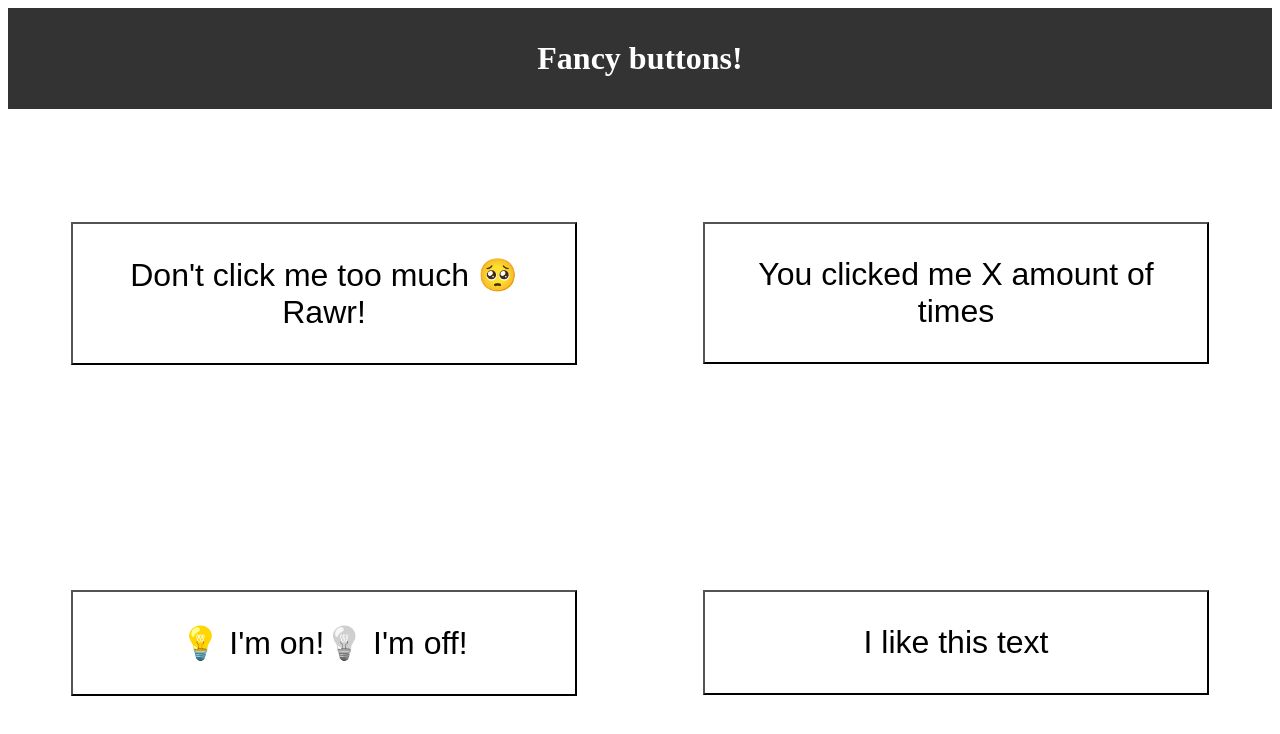
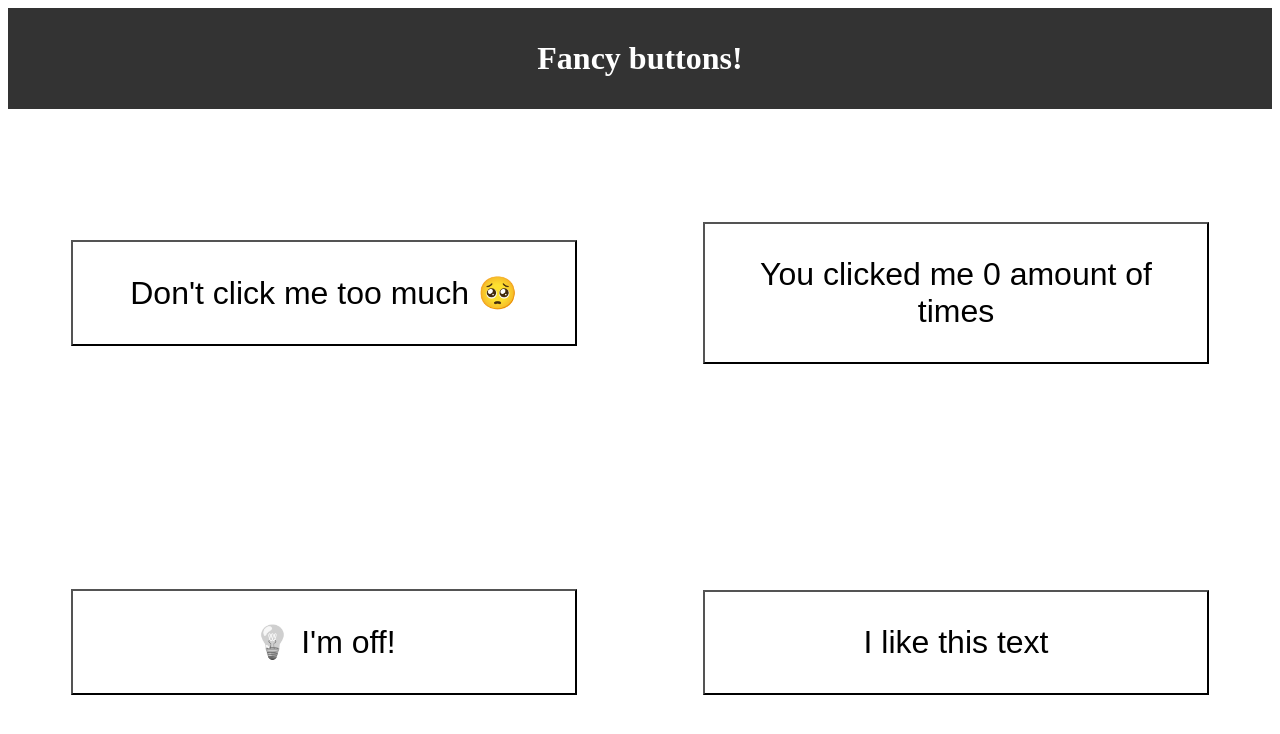
Before and after one commit to dikshantkunwar/fancy-buttons, a React (Create React App) app: page / in a window 1280 px wide. Shown: the top 734 px of the page. Built offline with nearby package versions, Linux system fonts and the light colour scheme.

Commit message:
added states to all buttons and initialized with a state value

```diff
--- a/src/components/AngryButton.js
+++ b/src/components/AngryButton.js
@@ -1,8 +1,11 @@
+import { useState } from "react";
+
 const AngryButton = () => {
+  const [anger, setAnger] = useState(0);
   return (
-    <button className="AngryButton">
-      {/* When the threshold is not reached */} <span>Don't click me too much</span> <span className="emoji">🥺</span>
-      {/* When the threshold is reached  */} <span>Rawr!</span>
+    <button style={{ backgroundColor: `rgba(255,0,0,${anger})` }} className="AngryButton">
+      { anger < 1 &&  <span>Don't click me too much 🥺</span> }
+      { anger > 1 && <span>Rawr!</span> }
     </button>
   )
 }
--- a/src/components/CounterButton.js
+++ b/src/components/CounterButton.js
@@ -1,7 +1,10 @@
+import { useState } from "react";
+
 const CounterButton = () => {
+  const [clickAmount, setClickAmount] = useState(0);
   return (
     <button className="CounterButton">
-      You clicked me X amount of times
+      You clicked me {clickAmount} amount of times
     </button>
   )
 }
--- a/src/components/LightSwitchButton.js
+++ b/src/components/LightSwitchButton.js
@@ -1,8 +1,11 @@
+import { useState } from "react";
+
 const LightSwitchButton = () => {
+  const [light, setLight] = useState('off');
   return (
     <button className="LightSwitchButton">
-      {/* When the state is on */}<span><i>💡</i> I'm on!</span>
-      {/* When the state is off */}<span className="off"><i>💡</i> I'm off!</span>
+      {light === "on" && <span><i>💡</i> I'm on!</span>}
+      {light === "off" && <span className="off"><i>💡</i> I'm off!</span>}
     </button>
   )
 }
--- a/src/components/TextRepeaterButton.js
+++ b/src/components/TextRepeaterButton.js
@@ -1,7 +1,15 @@
+import { useState } from "react";
+
 const TextRepeaterButton = () => {
+  const [reps, setReps] = useState(1);
+  const textArr = [];
+  for (let i = 0; i < reps; i++) {
+    textArr.push(<span key={i}>I like this text</span>)
+  }
+
   return (
     <button className="TextRepeaterButton">
-      <span>I like this text</span>
+      <span>{textArr}</span>
     </button>
   )
 }
```
